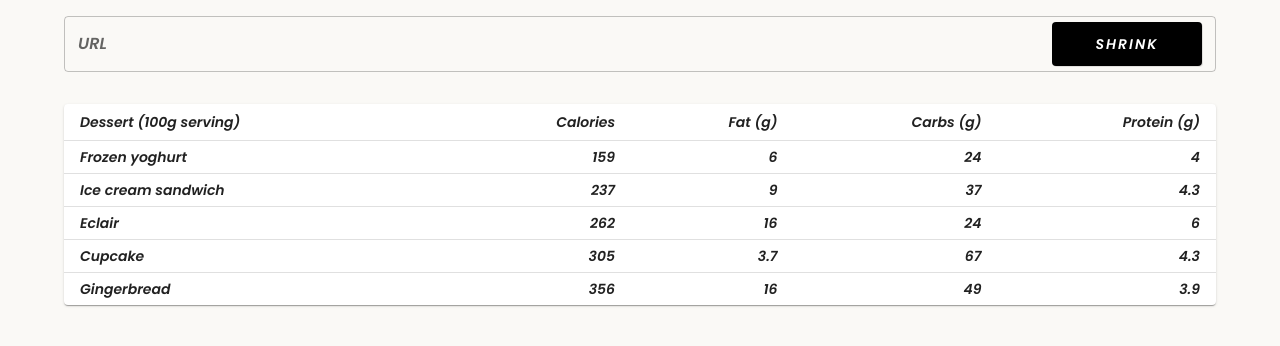
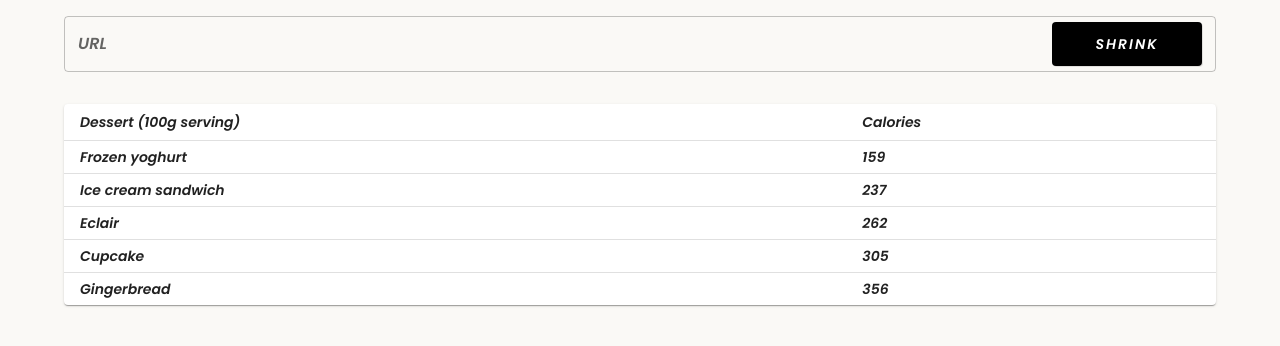
Before and after one commit to Shakib448/url-shorter, a Next.js app in the folder client/: page / in a window 1280 px wide. Shown: the top 346 px of the page. Built offline with nearby package versions, Linux system fonts and the light colour scheme.

Commit message:
WIP on server

```diff
--- a/client/src/Components/UrlShrinkForm.js
+++ b/client/src/Components/UrlShrinkForm.js
@@ -68,7 +68,7 @@ const UrlShrinkForm = () => {
         />
         {errors.fullUrl && (
           <FormHelperText>
-            <Typography style={{ color: "red" }} variant="subtitle2">
+            <Typography style={{ color: "red" }} variant="subtitle1">
               {errors.fullUrl?.message}
             </Typography>
           </FormHelperText>
--- a/client/src/Components/UrlShrinkTable.js
+++ b/client/src/Components/UrlShrinkTable.js
@@ -28,10 +28,7 @@ const UrlShrinkTable = () => {
         <TableHead>
           <TableRow>
             <TableCell>Dessert (100g serving)</TableCell>
-            <TableCell align="right">Calories</TableCell>
-            <TableCell align="right">Fat&nbsp;(g)</TableCell>
-            <TableCell align="right">Carbs&nbsp;(g)</TableCell>
-            <TableCell align="right">Protein&nbsp;(g)</TableCell>
+            <TableCell>Calories</TableCell>
           </TableRow>
         </TableHead>
         <TableBody>
@@ -43,10 +40,7 @@ const UrlShrinkTable = () => {
               <TableCell component="th" scope="row">
                 {row.name}
               </TableCell>
-              <TableCell align="right">{row.calories}</TableCell>
-              <TableCell align="right">{row.fat}</TableCell>
-              <TableCell align="right">{row.carbs}</TableCell>
-              <TableCell align="right">{row.protein}</TableCell>
+              <TableCell>{row.calories}</TableCell>
             </TableRow>
           ))}
         </TableBody>
```
